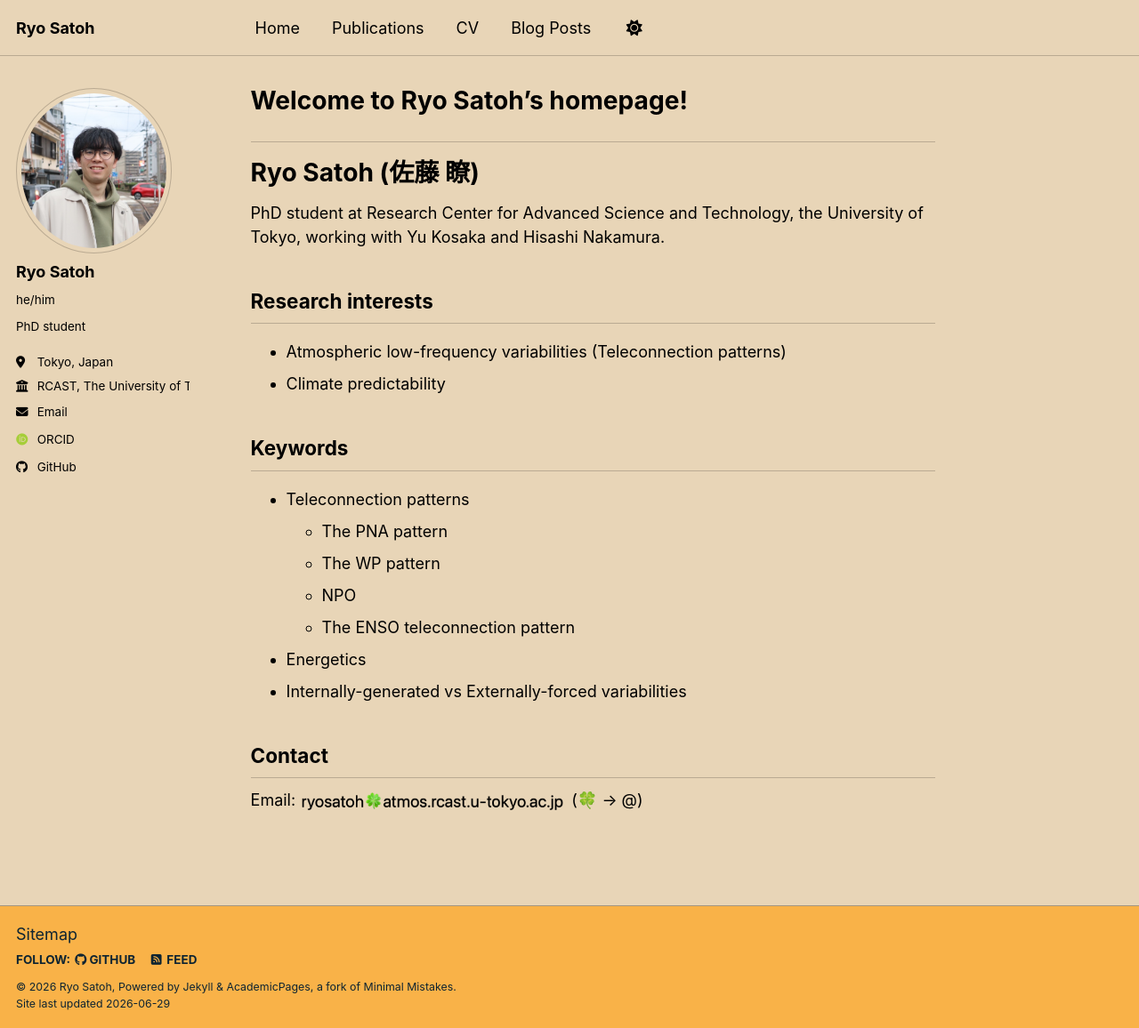
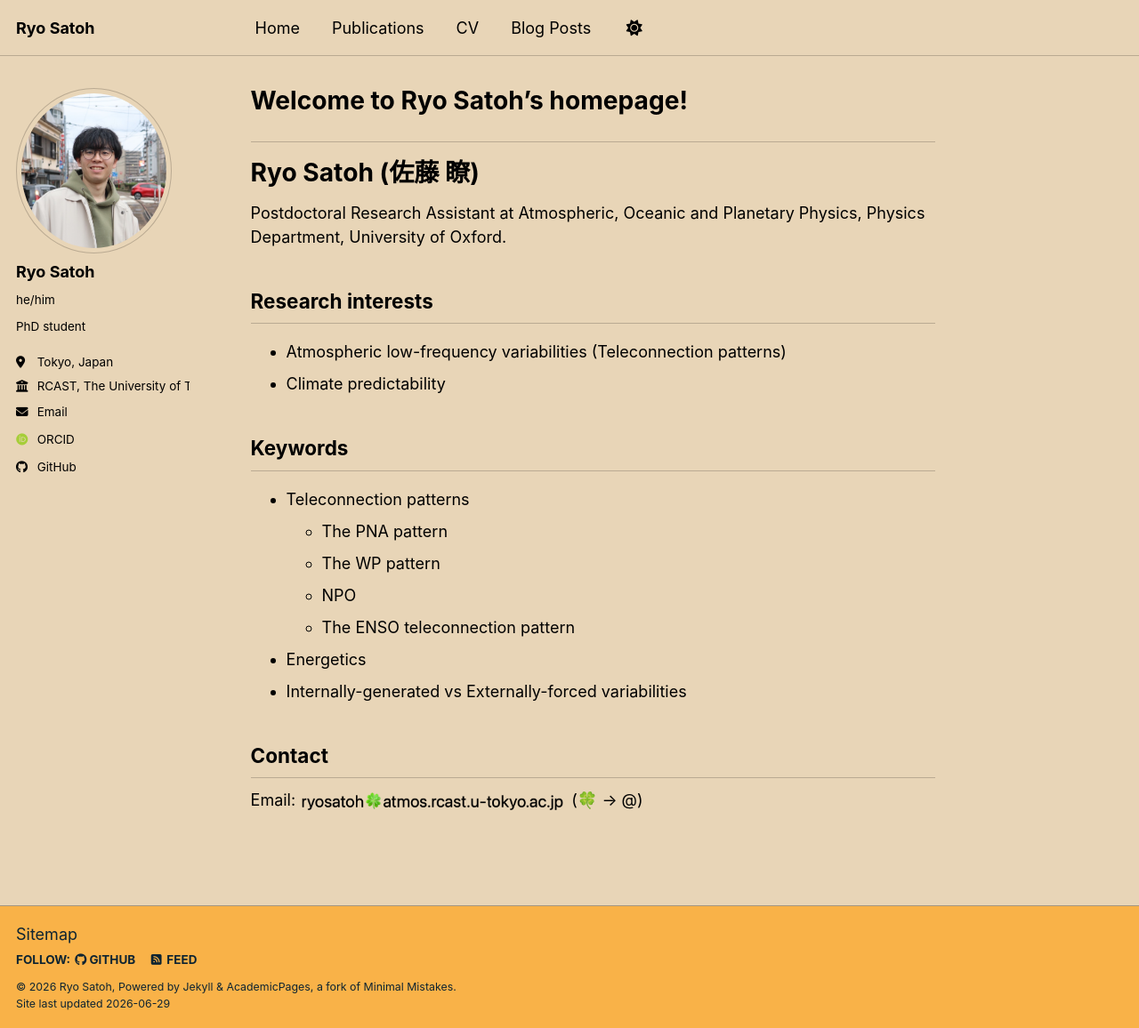
Before and after one commit to ryosatoh/ryosatoh.github.io, a Jekyll site: the page built from _pages/about.md, in a window 1280 px wide and 1156 px high. Shown: the whole window at 89% size. Built offline with Jekyll 4.4.1, drawn with Linux system fonts in a browser that asks for light colours; some web fonts are replaced; a script bundle is joined from its source files by our own code; library files that are not in the unit come from our copies.

Commit message:
Update about.md

```diff
--- a/_pages/about.md
+++ b/_pages/about.md
@@ -13,7 +13,7 @@ redirect_from:
 ---
 # Ryo Satoh (佐藤 瞭)
 
-PhD student at Research Center for Advanced Science and Technology, the University of Tokyo, working with Yu Kosaka and Hisashi Nakamura.
+Postdoctoral Research Assistant at Atmospheric, Oceanic and Planetary Physics, Physics Department, University of Oxford.
 
 ## Research interests
 - Atmospheric low-frequency variabilities (Teleconnection patterns)
```
